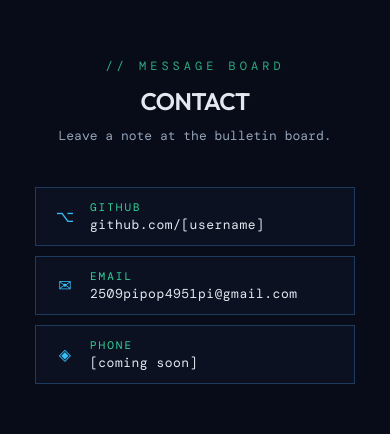
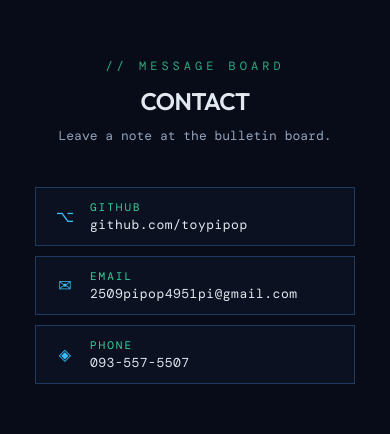
Before and after one commit to toypipop/portfolio, a React (Vite) app: page / in a window 390 px wide. Shown: the part 3869-4303 px from the top of the page. Built offline with nearby package versions, Linux system fonts and the light colour scheme.

Commit message:
feat(contact): add GitHub and phone number

```diff
--- a/src/pages/Contact/Contact.tsx
+++ b/src/pages/Contact/Contact.tsx
@@ -7,9 +7,9 @@ gsap.registerPlugin(ScrollTrigger)
 
 const CONTACT_LINKS = [
   {
-    href: null as string | null,
+    href: 'https://github.com/toypipop',
     label: 'GitHub',
-    value: 'github.com/[username]',
+    value: 'github.com/toypipop',
     icon: '⌥',
   },
   {
@@ -19,9 +19,9 @@ const CONTACT_LINKS = [
     icon: '✉',
   },
   {
-    href: null as string | null,
+    href: 'tel:+660935575507',
     label: 'Phone',
-    value: '[coming soon]',
+    value: '093-557-5507',
     icon: '◈',
   },
 ]
```
